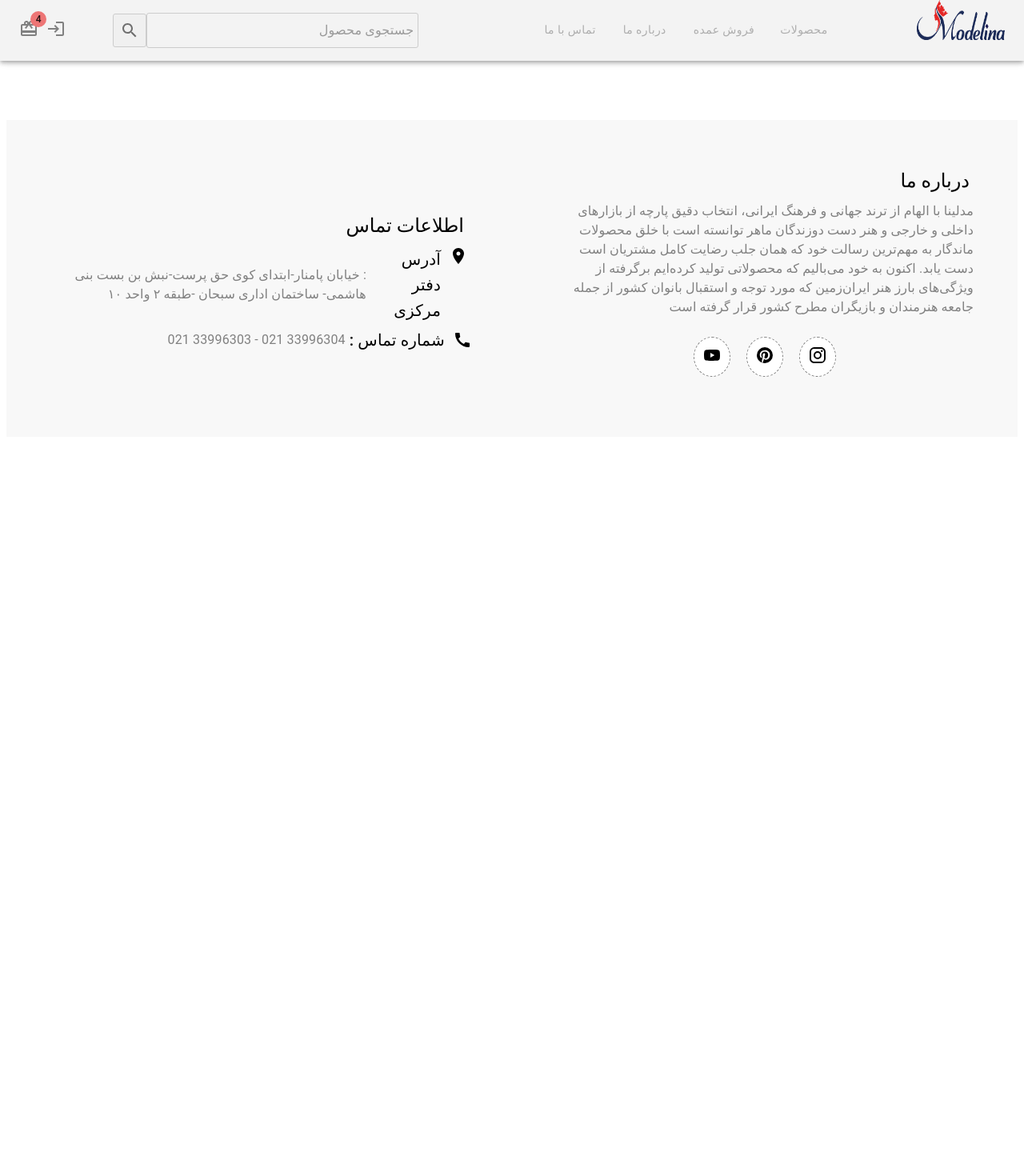
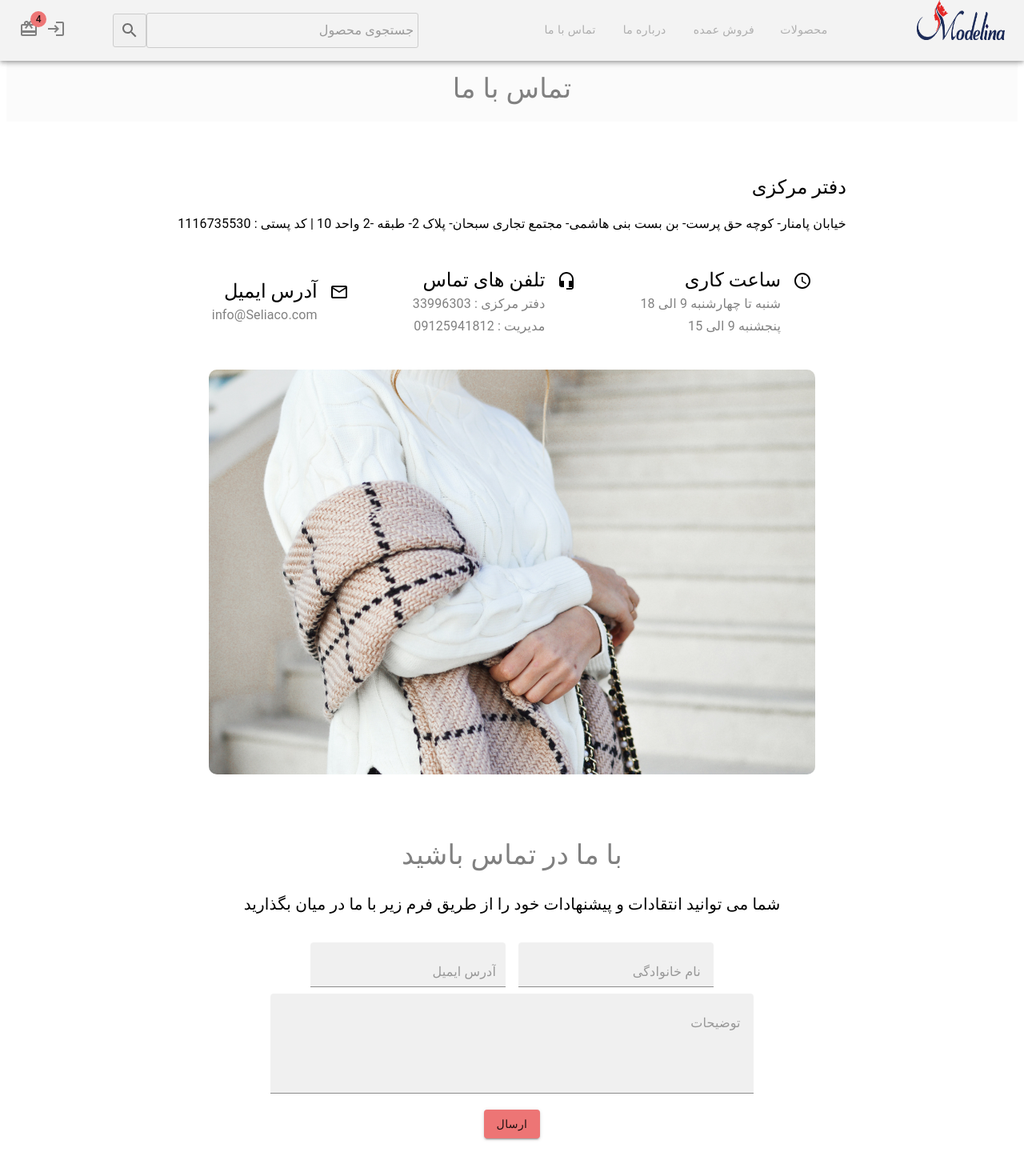
Before and after one commit to faezemohades/modelinaEcommerce, a React (Create React App) app: page /contact in a window 1280 px wide. Shown: the top 1470 px of the page at 80% size. Before the commit the page ends 800 px from the top, so only its background shows below. Built offline with nearby package versions, Linux system fonts and the light colour scheme.

Commit message:
contactusComp

```diff
--- a/src/App.js
+++ b/src/App.js
@@ -2,6 +2,7 @@ import { BrowserRouter, Route, Routes } from "react-router-dom";
 import Layout from "./components/Layout";
 import Home from "./components/pages/Home";
 import Aboutus from "./components/pages/Home/Aboutus";
+import Contactus from "./components/pages/Home/Contactus";
 
 function App() {
   return (
@@ -11,6 +12,8 @@ function App() {
           <Routes>
             <Route exact path="/" element={<Home />} />
             <Route exact path="/about" element={<Aboutus />} />
+            <Route exact path="/contact" element={<Contactus />} />
+
           </Routes>
         </Layout>
       </BrowserRouter>
--- /dev/null
+++ b/src/components/pages/Home/Contactus.jsx
@@ -0,0 +1,126 @@
+import React from 'react'
+import { Box, Stack, Typography } from "@mui/material";
+import { makeStyles } from "@mui/styles";
+import AccessTimeIcon from "@mui/icons-material/AccessTime";
+import HeadsetMicIcon from "@mui/icons-material/HeadsetMic";
+import MailOutlineIcon from "@mui/icons-material/MailOutline";
+import contact from "../../../assets/4.jpg";
+import SubmitForm from './SubmitForm';
+
+ const useStyles = makeStyles((theme) => ({
+  title: {
+    color: "gray",
+    backgroundColor: "#FBFBFB",
+    padding : "20px 0",
+    textAlign: "center",
+    marginTop: "70px",
+    width: "100%",
+  },
+  head: {
+    display:"flex",
+    justifyContent:"center",
+    paddingTop:"50px",
+  },
+  text: {
+    color: "gray",
+  },
+  img: {
+    display: "block",
+    marginLeft: "auto",
+    marginRight: "auto",
+    width: "60%",
+    height: "auto",
+    borderRadius: "10px",
+  },
+
+  icon: {
+    paddingLeft: "15px",
+    paddingTop: "5px",
+  },
+}));
+
+function Contactus() {
+  const classes = useStyles();
+
+  return (
+    <Box >
+      <Box className={classes.title}>
+        <Typography variant="h4" >
+          تماس با ما
+        </Typography>
+      </Box>
+      <Box className={classes.head}>
+       <Box>
+       <Typography variant="h5" paddingY={2}>دفتر مرکزی</Typography>
+        <Typography variant="subtitle1">
+          خیابان پامنار- کوچه حق پرست- بن بست بنی هاشمی- مجتمع تجاری سبحان- پلاک
+          2- طبقه -2 واحد 10 | کد پستی : 1116735530
+        </Typography>{" "}
+       </Box>
+      </Box>
+
+      <Stack
+      className={classes.box}
+        justifyContent="center"
+        gap={10}
+        alignItems="center"
+        paddingY={5}
+        direction={{ xs: 'column', md: 'row' }}
+       >
+        <Box display="flex" >
+          <Box className={classes.icon}>
+            <AccessTimeIcon />
+          </Box>
+          <Box>
+            <Box>
+              <Typography variant="h5">ساعت کاری</Typography>
+            </Box>
+            <Box className={classes.text}>
+              <Typography variant="subtitle1">
+                شنبه تا چهارشنبه 9 الی 18{" "}
+              </Typography>
+              <Typography variant="subtitle1"> پنجشنبه 9 الی 15 </Typography>
+            </Box>
+          </Box>
+        </Box>
+
+        <Box display="flex">
+          <Box className={classes.icon}>
+            <HeadsetMicIcon />
+          </Box>
+          <Box>
+            <Box>
+              <Typography variant="h5"> تلفن های تماس</Typography>
+            </Box>
+            <Box className={classes.text}>
+              <Typography variant="subtitle1">
+                دفتر مرکزی : 33996303{" "}
+              </Typography>
+              <Typography variant="subtitle1"> مدیریت : 09125941812</Typography>
+            </Box>
+          </Box>
+        </Box>
+        <Box display="flex">
+          <Box className={classes.icon}>
+            <MailOutlineIcon />
+          </Box>
+          <Box>
+            <Box>
+              <Typography variant="h5"> آدرس ایمیل</Typography>
+            </Box>
+            <Box className={classes.text}>
+              <Typography variant="subtitle1">info@Seliaco.com</Typography>
+            </Box>
+          </Box>
+        </Box>
+      </Stack>
+      <Stack direction="row" sx={{ display: { xs: 'none', sm: 'block' } }}
+>
+        <img src={contact} className={classes.img} alt="Contact" />
+      </Stack>
+      <SubmitForm />
+    </Box>
+  )
+}
+
+export default Contactus
--- /dev/null
+++ b/src/components/pages/Home/SubmitForm.jsx
@@ -0,0 +1,128 @@
+import { Box, Button, TextField, Typography } from "@mui/material";
+import React, { useState } from "react";
+import { makeStyles } from "@mui/styles";
+
+const useStyles = makeStyles((theme) => ({
+  container: {
+    height: "40vh",
+    width: "100%",
+    display: "flex",
+    justifyContent: "center",
+    marginTop: "40px",
+  },
+  title: {
+    color: "gray",
+    width: "100%",
+    paddingTop: "40px",
+    textAlign: "center",
+  },
+  head: {
+    padding: "15px",
+  },
+}));
+
+function SubmitForm() {
+    const classes = useStyles();
+    const [textValue, setTextValue] = useState({ name: "", email: "", decs: "" });
+    const handleResetValue = () => {
+      setTextValue({ name: "", email: "", decs: "" });
+    };
+  return (
+    <Box className={classes.container}>
+      <Box>
+        <Box className={classes.title}>
+          <Typography variant="h4">با ما در تماس باشید</Typography>
+        </Box>
+        <Box>
+          <Typography variant="h6" paddingY={3} textAlign="center">
+             شما می توانید انتقادات و پیشنهادات خود را از طریق فرم زیر با ما در
+            میان بگذارید
+          </Typography>
+        </Box>
+        <Box
+          component="form"
+          action="https://formsubmit.co/karoje9818@migonom.com"
+          method="POST"
+          target="_blank"
+        >
+          <Box
+            sx={{
+              margin: "0 auto",
+              display: "flex",
+              alignItems: "center",
+              "& > :not(style)": {
+                m: 1,
+              },
+              justifyContent: "center",
+            }}
+          >
+            <TextField
+              placeholder=" نام خانوادگی"
+              required
+              type="text"
+              value={textValue.name}
+              onChange={(e) =>
+                setTextValue({
+                  ...textValue,
+                  name: e.target.value,
+                })
+              }
+              id="filled-basic"
+              variant="filled"
+            />
+            <TextField
+            required
+              placeholder="آدرس ایمیل"
+              type="email"
+              value={textValue.email}
+              onChange={(e) =>
+                setTextValue({
+                  ...textValue,
+                  email: e.target.value,
+                })
+              }
+              id="filled-basic"
+              variant="filled"
+            />
+          </Box>
+          <Box
+            sx={{
+              width: "90%",
+              maxWidth: "100%",
+              margin: "auto",
+            }}
+          >
+            <TextField
+            required
+              placeholder=" توضیحات "
+              fullWidth
+              type="text"
+              value={textValue.decs}
+              onChange={(e) =>
+                setTextValue({
+                  ...textValue,
+                  decs: e.target.value,
+                })
+              }
+              id="filled-basic"
+              variant="filled"
+              multiline
+              rows={4}
+            />
+          </Box>
+          <Box display="flex" justifyContent="center" marginTop="20px">
+            <Button
+              type="submit"
+              variant="contained"
+              onClick={handleResetValue}
+            >
+              ارسال
+            </Button>
+          </Box>
+        </Box>
+      </Box>
+    </Box>
+  )
+}
+
+export default SubmitForm
```
Also changed, not shown: src/assets/4.jpg (added).
